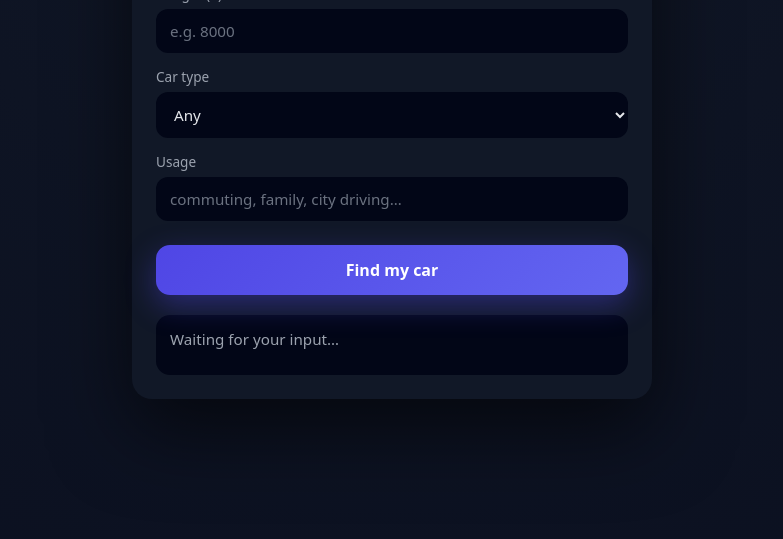
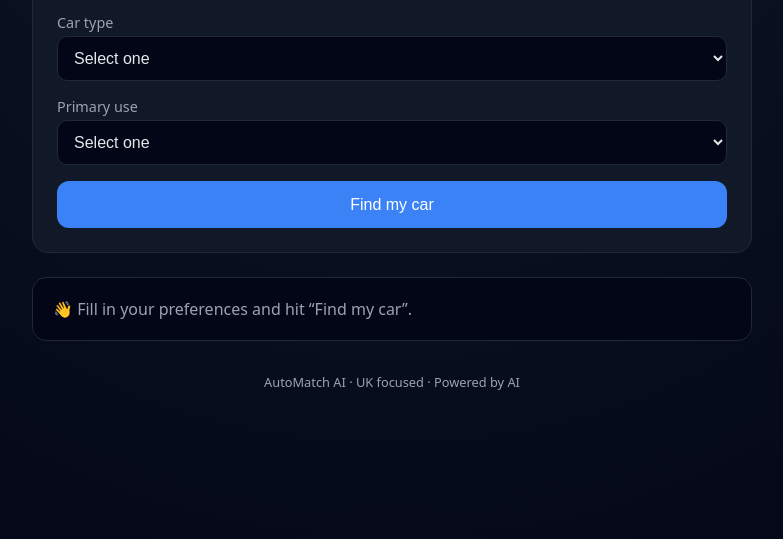
Before and after one commit to fatbalance/automatch-ai, a website: page public/index.html in a window 1280 px wide. Shown: the part 261-800 px from the top of the page, without its empty margins (248-1031 px from the left). Drawn offline with Linux system fonts and the light colour scheme.

Commit message:
update 6

```diff
--- a/public/index.html
+++ b/public/index.html
@@ -8,167 +8,172 @@
   <style>
     :root {
       --bg: #0b1020;
-      --panel: #111827;
-      --card: #020617;
+      --card: #111827;
+      --border: #1f2937;
       --text: #e5e7eb;
       --muted: #9ca3af;
-      --accent: #4f46e5;
+      --accent: #3b82f6;
     }
 
     * {
       box-sizing: border-box;
-      font-family: system-ui, -apple-system, BlinkMacSystemFont, sans-serif;
     }
 
     body {
       margin: 0;
       min-height: 100vh;
-      background: radial-gradient(circle at top, #111827, var(--bg));
+      background: radial-gradient(circle at top, #111827, #020617);
+      font-family: system-ui, -apple-system, BlinkMacSystemFont, sans-serif;
+      color: var(--text);
       display: flex;
-      align-items: center;
       justify-content: center;
-      color: var(--text);
+      padding: 2rem;
     }
 
     .app {
       width: 100%;
-      max-width: 520px;
-      background: var(--panel);
-      border-radius: 20px;
-      box-shadow: 0 30px 80px rgba(0,0,0,0.6);
-      padding: 24px;
-      animation: fadeUp 0.6s ease;
+      max-width: 720px;
+      animation: fadeIn 0.6s ease;
     }
 
-    @keyframes fadeUp {
-      from { opacity: 0; transform: translateY(20px); }
+    @keyframes fadeIn {
+      from { opacity: 0; transform: translateY(10px); }
       to { opacity: 1; transform: translateY(0); }
     }
 
     h1 {
-      margin: 0 0 6px;
-      font-size: 1.6rem;
+      font-size: 2rem;
+      margin-bottom: 0.25rem;
     }
 
     p.subtitle {
-      margin: 0 0 20px;
       color: var(--muted);
-      font-size: 0.95rem;
+      margin-bottom: 2rem;
     }
 
-    .field {
-      margin-bottom: 14px;
+    .card {
+      background: var(--card);
+      border: 1px solid var(--border);
+      border-radius: 16px;
+      padding: 1.5rem;
+      margin-bottom: 1rem;
     }
 
     label {
       display: block;
-      font-size: 0.85rem;
+      font-size: 0.9rem;
+      margin-bottom: 0.25rem;
       color: var(--muted);
-      margin-bottom: 6px;
     }
 
     input, select {
       width: 100%;
-      padding: 12px 14px;
-      border-radius: 12px;
-      border: none;
-      background: var(--card);
+      padding: 0.75rem;
+      border-radius: 10px;
+      border: 1px solid var(--border);
+      background: #020617;
       color: var(--text);
-      font-size: 0.95rem;
-      outline: none;
+      font-size: 1rem;
+      margin-bottom: 1rem;
     }
 
-    input::placeholder {
-      color: #6b7280;
+    input:focus, select:focus {
+      outline: none;
+      border-color: var(--accent);
     }
 
     button {
-      margin-top: 10px;
       width: 100%;
-      padding: 14px;
-      border-radius: 14px;
+      padding: 0.9rem;
+      font-size: 1rem;
+      border-radius: 12px;
       border: none;
-      background: linear-gradient(135deg, var(--accent), #6366f1);
+      background: var(--accent);
       color: white;
-      font-size: 1rem;
-      font-weight: 600;
       cursor: pointer;
-      transition: transform 0.15s ease, box-shadow 0.15s ease;
-      box-shadow: 0 10px 30px rgba(79,70,229,0.4);
+      transition: transform 0.1s ease, opacity 0.1s ease;
     }
 
     button:hover {
+      opacity: 0.9;
       transform: translateY(-1px);
-      box-shadow: 0 14px 40px rgba(79,70,229,0.6);
     }
 
-    .output {
-      margin-top: 20px;
-      padding: 14px;
+    .response {
+      margin-top: 1.5rem;
+      padding: 1.25rem;
       border-radius: 14px;
-      background: var(--card);
-      font-size: 0.95rem;
+      background: #020617;
+      border: 1px solid var(--border);
       color: var(--muted);
       min-height: 60px;
-      animation: fadeUp 0.4s ease;
+      animation: fadeIn 0.4s ease;
     }
 
-    .typing {
-      display: inline-block;
-      animation: blink 1.4s infinite both;
-    }
-
-    @keyframes blink {
-      0% { opacity: 0.2; }
-      20% { opacity: 1; }
-      100% { opacity: 0.2; }
+    .footer {
+      margin-top: 2rem;
+      text-align: center;
+      font-size: 0.8rem;
+      color: var(--muted);
     }
   </style>
 </head>
-
 <body>
   <div class="app">
     <h1>🚗 AutoMatch AI</h1>
-    <p class="subtitle">Tell us your budget and lifestyle. We’ll find the right car.</p>
+    <p class="subtitle">Tell us what you need — we’ll find the best car for you.</p>
 
-    <div class="field">
+    <div class="card">
       <label>Budget (£)</label>
-      <input id="budget" placeholder="e.g. 8000" />
+      <input id="budget" type="number" placeholder="e.g. 8000" />
+
+      <label>Car type</label>
+      <select id="type">
+        <option value="">Select one</option>
+        <option>Hatchback</option>
+        <option>Saloon</option>
+        <option>SUV</option>
+        <option>Coupe</option>
+        <option>Electric</option>
+      </select>
+
+      <label>Primary use</label>
+      <select id="use">
+        <option value="">Select one</option>
+        <option>Daily commute</option>
+        <option>City driving</option>
+        <option>Long motorway trips</option>
+        <option>First car</option>
+        <option>Performance / fun</option>
+      </select>
+
+      <button onclick="findCar()">Find my car</button>
     </div>
 
-    <div class="field">
-      <label>Car type</label>
-      <select id="type">
-        <option>Any</option>
-        <option>Hatchback</option>
-        <option>Sedan</option>
-        <option>SUV</option>
-        <option>Electric</option>
-      </select>
+    <div id="response" class="response">
+      👋 Fill in your preferences and hit “Find my car”.
     </div>
 
-    <div class="field">
-      <label>Usage</label>
-      <input id="usage" placeholder="commuting, family, city driving…" />
-    </div>
-
-    <button onclick="fakeSearch()">Find my car</button>
-
-    <div id="output" class="output">
-      Waiting for your input…
+    <div class="footer">
+      AutoMatch AI · UK focused · Powered by AI
     </div>
   </div>
 
   <script>
-    function fakeSearch() {
-      const out = document.getElementById("output");
-      out.innerHTML = "Thinking<span class='typing'>...</span>";
+    function findCar() {
+      const budget = document.getElementById("budget").value;
+      const type = document.getElementById("type").value;
+      const use = document.getElementById("use").value;
 
-      setTimeout(() => {
-        out.innerHTML =
-          "This is where AI recommendations will appear. " +
-          "Next step: connect real AI + real prices.";
-      }, 1200);
+      const response = document.getElementById("response");
+
+      if (!budget || !type || !use) {
+        response.textContent = "⚠️ Please fill in all fields so I can help properly.";
+        return;
+      }
+
+      response.textContent =
+        `🤖 Thinking...\n\nBudget: £${budget}\nType: ${type}\nUse: ${use}\n\n(Next step: real AI response)`;
     }
   </script>
 </body>
```
